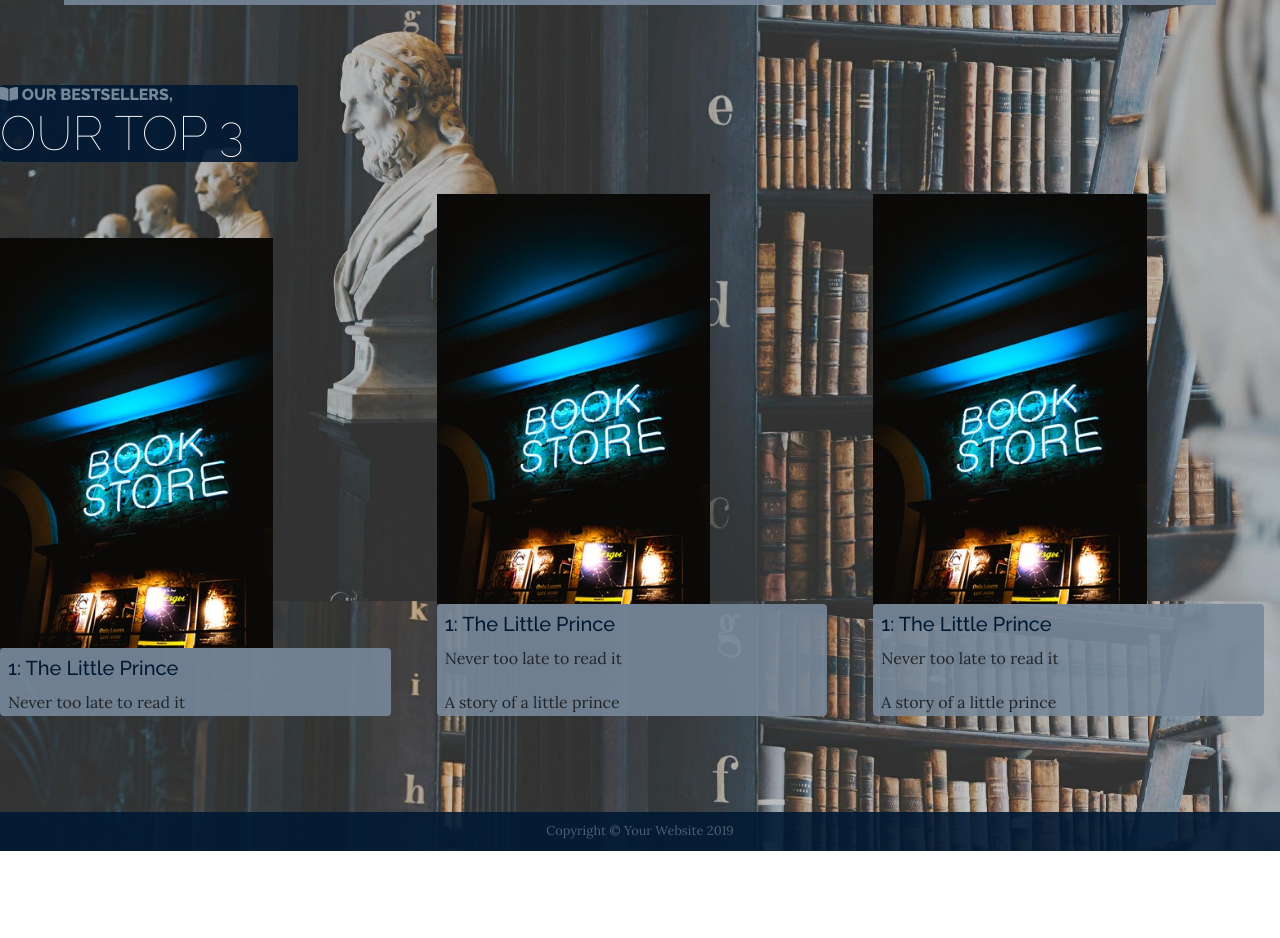
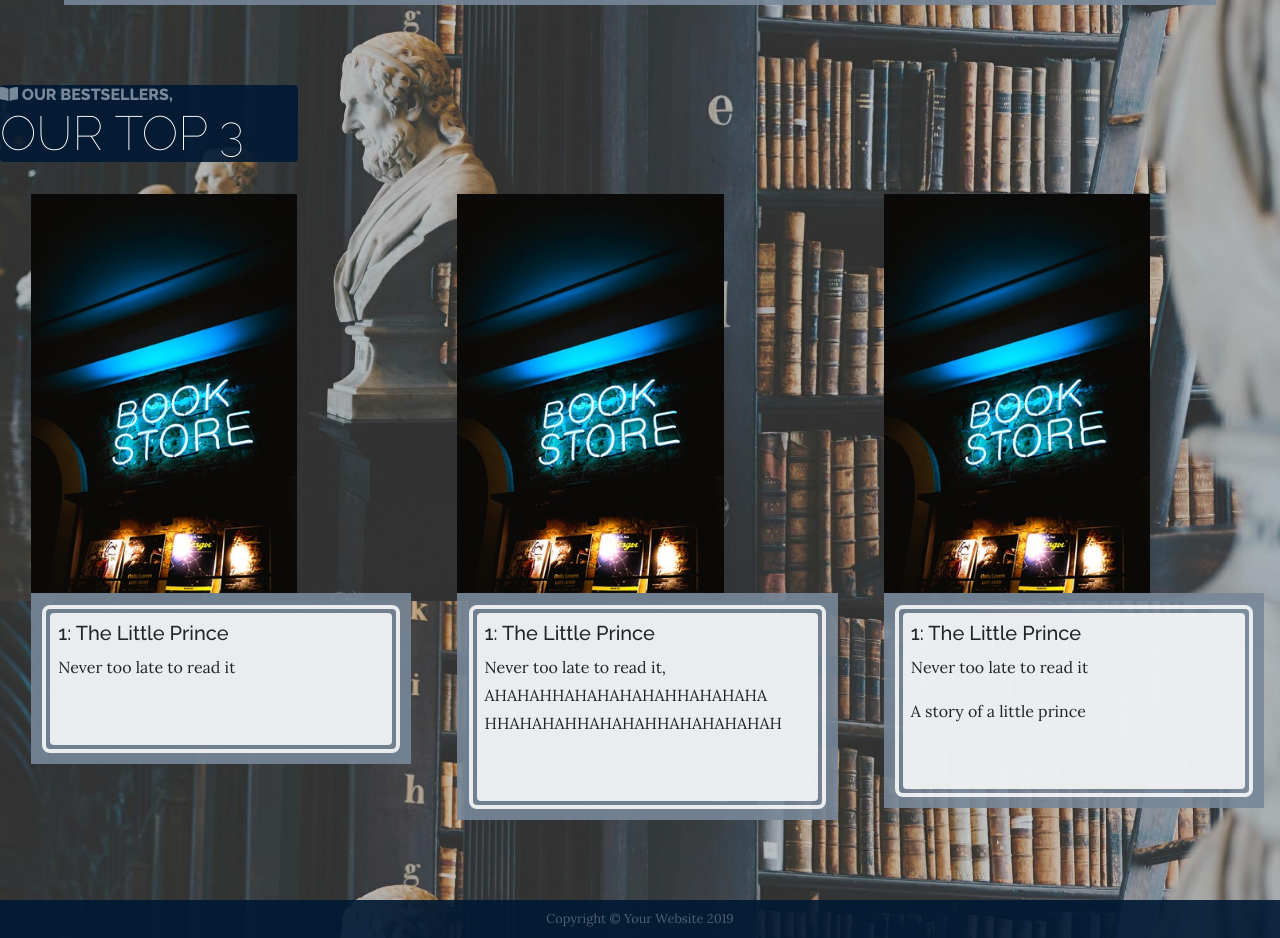
Before and after one commit to MathyasGiudici/polimi-hyp-charlottesweb, a website: page public/startbootstrap-business-casual/index.html in a window 1280 px wide. Shown: the part 1105-2043 px from the top of the page. Before the commit the page ends 1956 px from the top, so only its background shows below. Drawn offline with nearby package versions, Linux system fonts and the light colour scheme.

Commit message:
Adjusted books

```diff
--- a/public/startbootstrap-business-casual/index.html
+++ b/public/startbootstrap-business-casual/index.html
@@ -266,17 +266,19 @@
 <a class = "padding small-padding"></a>
 
 <!-- Grid of columns -->
-<div class="row align-items-end">
+<div class="row ml-3">
 
-  <!-- TODO: adjust color and space. description lenght is important -->
+  <!-- TODO: description length is important -->
   <!-- first possibility-->
 
-  <div class="col-md-4 col-xs-12">
+  <div class="col-md-4 col-xs-12 bestseller-item">
     <div class="align-self-center mr-3">
       <img class="align-self-start" src="img/bgBlue.jpg" style="width: 70%" alt="">
-      <div class="media-body rounded pt-2 pl-2 pr-2">
-        <h5 class="mt-0" id="TitleBook">1: The Little Prince</h5>
-        <p id="Description">Never too late to read it</p>
+      <div class="cta descr-padding">
+        <div class="cta-inner rounded pt-2 pl-2 pr-2">
+          <h5 class="mt-0" id="TitleBook">1: The Little Prince</h5>
+          <p class="description" id="Description">Never too late to read it</p>
+        </div>
       </div>
     </div>
   </div>
@@ -306,24 +308,28 @@
   </div>
 </div>-->
 
-  <div class="col-md-4 col-xs-12">
+  <div class="col-md-4 col-xs-12 bestseller-item">
     <div class="align-self-center mr-3">
       <img class="align-self-start" src="img/bgBlue.jpg" style="width: 70%" alt="">
-      <div class="media-body rounded pt-2 pl-2 pr-2">
-        <h5 class="mt-0">1: The Little Prince</h5>
-        <p>Never too late to read it</p>
-        <p>A story of a little prince</p>
+      <div class="cta descr-padding">
+        <div class="cta-inner rounded pt-2 pl-2 pr-2">
+          <h5 class="mt-0">1: The Little Prince</h5>
+          <p>Never too late to read it, AHAHAHHAHAHAHAHAHHAHAHAHA HHAHAHAHHAHAHAHHAHAHAHAHAH</p>
+        </div>
       </div>
     </div>
   </div>
 
-  <div class="col-md-4 col-xs-12">
+
+  <div class="col-md-4 col-xs-12 bestseller-item">
     <div class="align-self-center mr-3">
       <img class="align-self-start" src="img/bgBlue.jpg" style="width: 70%" alt="">
-      <div class="media-body rounded pt-2 pl-2 pr-2">
-        <h5 class="mt-0">1: The Little Prince</h5>
-        <p>Never too late to read it</p>
-        <p>A story of a little prince</p>
+      <div class="cta descr-padding">
+        <div class="cta-inner rounded pt-2 pl-2 pr-2">
+          <h5 class="mt-0">1: The Little Prince</h5>
+          <p>Never too late to read it</p>
+          <p>A story of a little prince</p>
+        </div>
       </div>
     </div>
   </div>
--- a/public/startbootstrap-business-casual/scss/style.scss
+++ b/public/startbootstrap-business-casual/scss/style.scss
@@ -126,7 +126,6 @@
   float: left;
 }*/
 
-
 .carousel-inner >.carousel-item {
   min-height: 400px;
   background-size: cover;
@@ -135,7 +134,11 @@
   border-radius: 15px;
 }
 
-//CARDS
+.carousel {
+  margin: 0 auto;
+}
+
+//TITLE BESTSELLERS
 
 .row > .col-lg-5.col-xl-3 >.bg-faded.rounded {
   background-color: fade_out($secondary, 0.1);
@@ -149,10 +152,29 @@
   color: $white;
 }
 
+
+//CARDS
+
+
+//768 px is the mobile version
+@media (max-width: 768px) {
+  .bestseller-item {
+    padding-bottom: 5rem;
+  }
+}
+
 .media-body{
-  background-color: fade_out($primary, 0.1);
+  background-color: fade_out($white, 0.1);
 
   .mt-0{
     color: $secondary;
   }
+
+  .description{
+    color: $black;
+  }
 }
+
+.descr-padding{
+  padding: 0.7rem;
+}
```
Also changed, not shown: public/startbootstrap-business-casual/css/business-casual.min.css, 1 other file.
